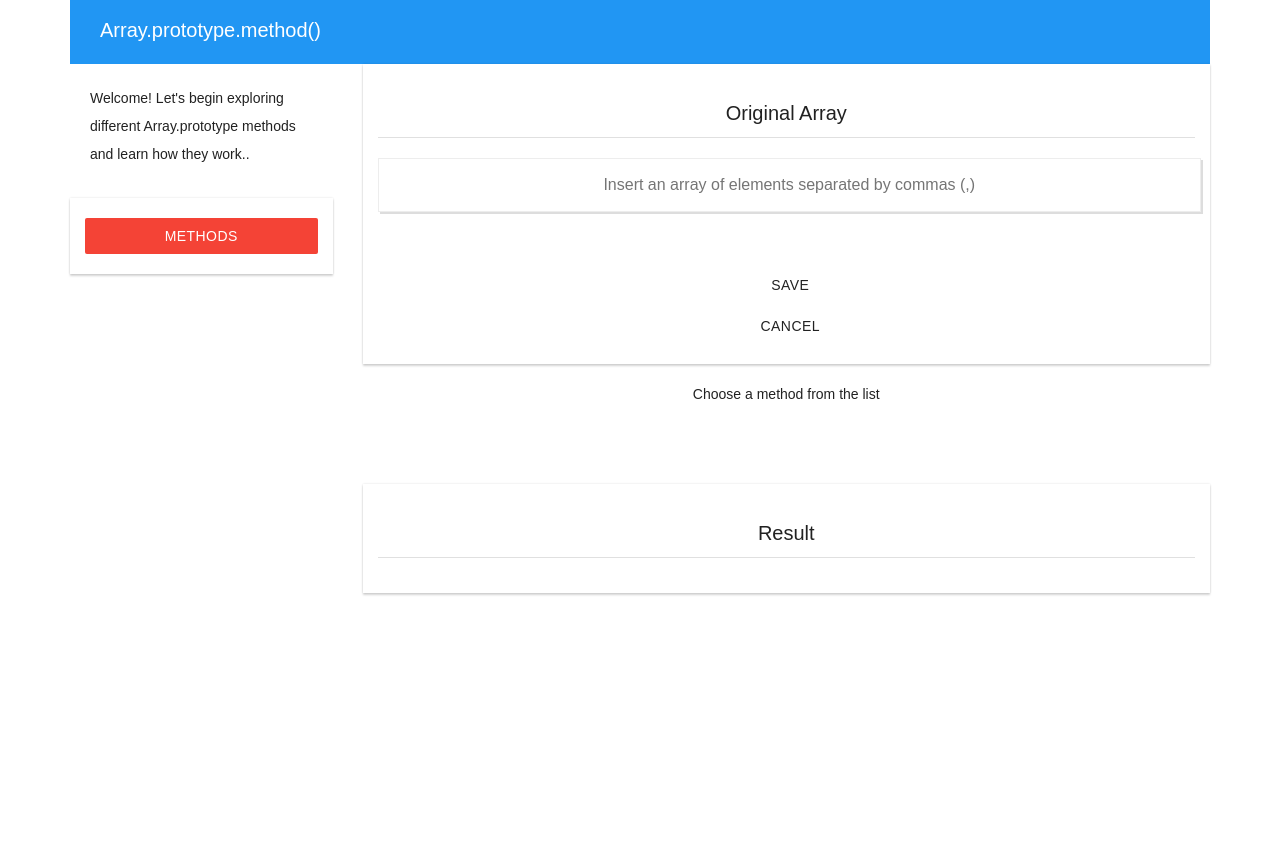
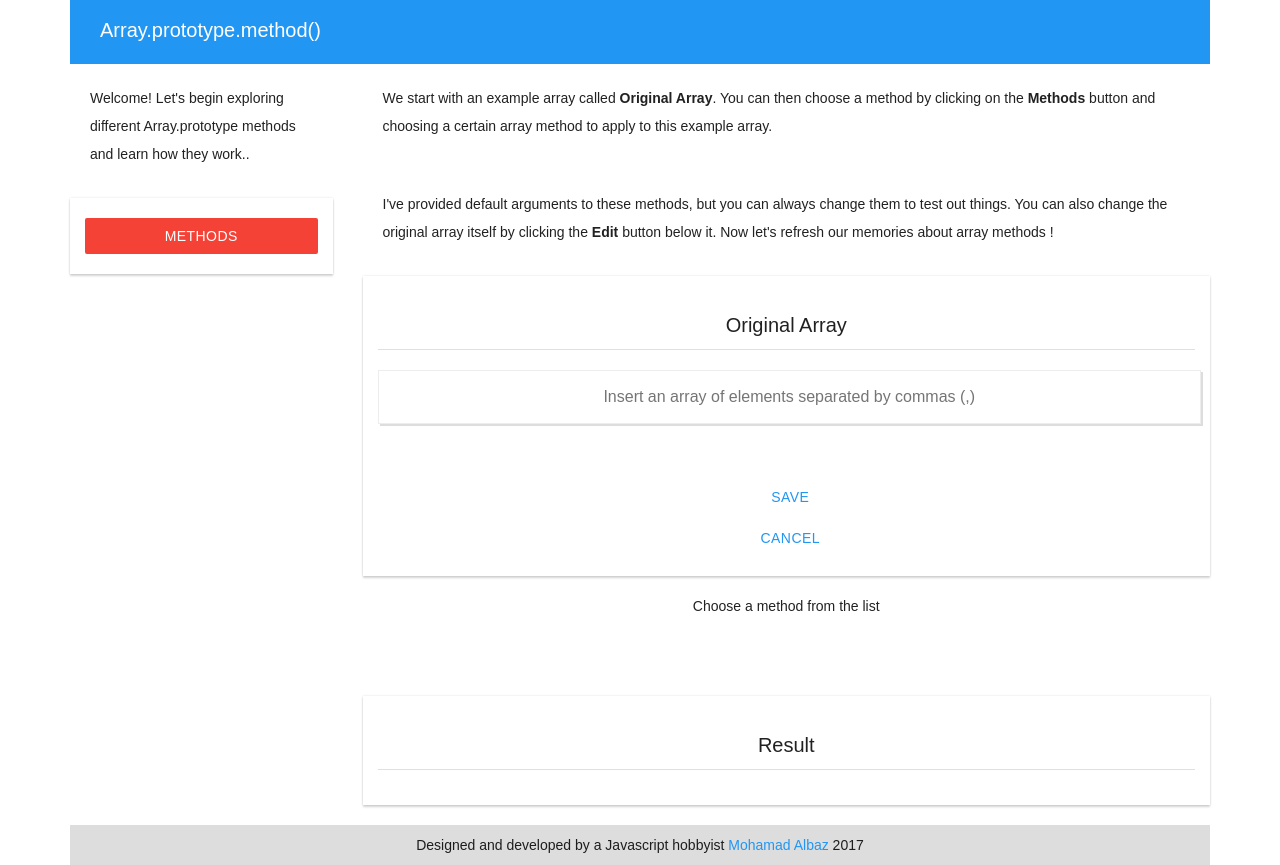
Before and after one commit to Bazokhan/arrays, a plain HTML site: page index.html in a window 1280 px wide. Both pictures are taken after a click on the element "EDIT". Before the commit the page ends 800 px from the top, so only its background shows below. Drawn offline with Linux system fonts and the light colour scheme.

Commit message:
Couple paragraphs and some styling

```diff
--- a/css/style.css
+++ b/css/style.css
@@ -64,3 +64,8 @@ input[placeholder] {
     padding: 20px;
     line-height: 2em;
 }
+
+.footer {
+    padding: 10px;
+    background: #ddd;
+}
--- a/index.html
+++ b/index.html
@@ -20,6 +20,8 @@
                 </div>
                 <!-- main-body -->
                 <div class="mui-col-md-9">
+                    <p class="plain-text">We start with an example array called <strong>Original Array</strong>. You can then choose a method by clicking on the <strong>Methods</strong> button and choosing a certain array method to apply to this example array.</p>
+                    <p class="plain-text">I've provided default arguments to these methods, but you can always change them to test out things. You can also change the original array itself by clicking the <strong>Edit</strong> button below it. Now let's refresh our memories about array methods !</p>
                     <!-- original-array and user-input buttons -->
                     <div class="mui-panel mui--text-center">
                         <h2 class="mui--text-title">Original Array</h2>
@@ -27,9 +29,9 @@
                         <div id="original-array" class="mui--text-title">
                             <div id="user-input"></div>
                             <div>
-                                <span class="mui-btn mui-btn--flat user" style="display: block">Edit</span>
-                                <span class="mui-btn mui-btn--flat user" style="display: none">Save</span>
-                                <span class="mui-btn mui-btn--flat user" style="display: none">Cancel</span>
+                                <span class="mui-btn mui-btn--primary mui-btn--flat user" style="display: block">Edit</span>
+                                <span class="mui-btn mui-btn--primary mui-btn--flat user" style="display: none">Save</span>
+                                <span class="mui-btn mui-btn--primary mui-btn--flat user" style="display: none">Cancel</span>
                             </div>
                         </div>
                     </div>
@@ -45,6 +47,9 @@
                 <!-- end main-body -->
                 </div>
             </div>
+            <div class="footer mui--text-center">
+                <span>Designed and developed by a Javascript hobbyist <a href="#">Mohamad Albaz</a> 2017</span>
+            </div>
         </div>
         <script src="js/db.js"></script>
         <script src="js/dom.js"></script>
```
